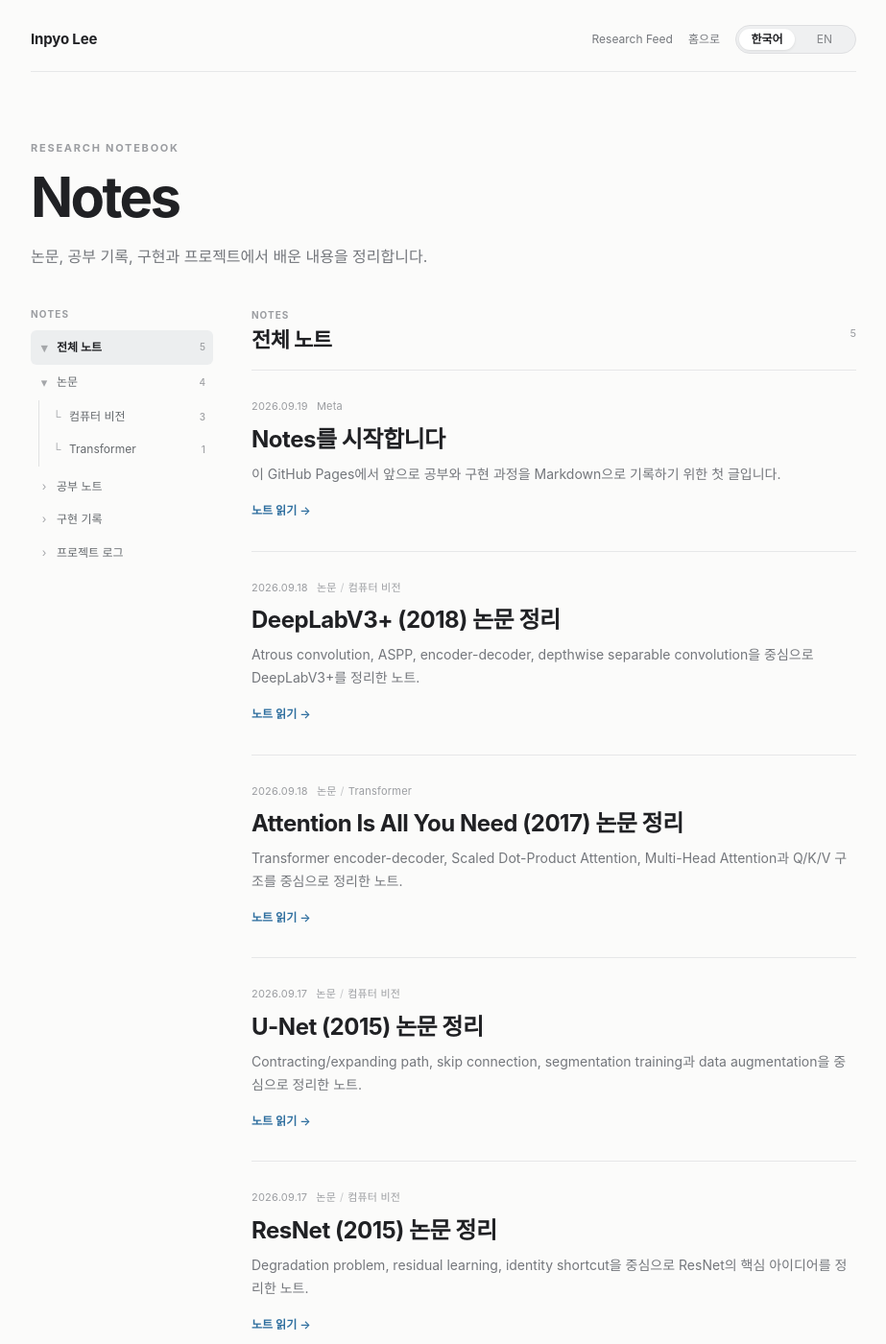
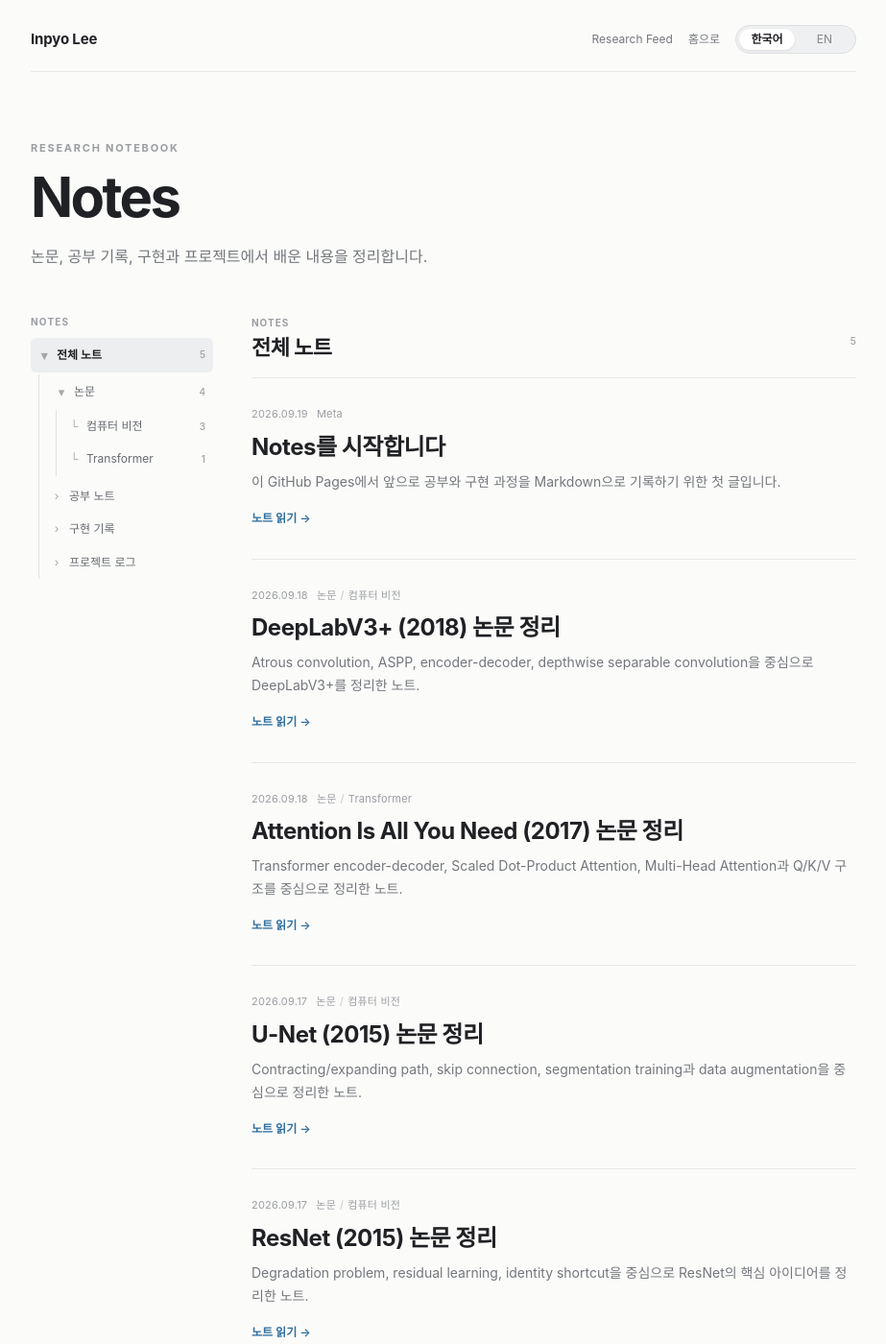
Before and after one commit to nayana224/nayana224.github.io, a Jekyll site: the page built from notes/index.html, in a window 1280 px wide and 1400 px high. Shown: the whole window at 96% size, without its empty margins (178-1101 px from the left). Built offline with Jekyll 4.4.1, drawn with Linux system fonts in a browser that asks for light colours.

Commit message:
style: add root folder and research feed layouts

```diff
--- a/stylesheets/notes.css
+++ b/stylesheets/notes.css
@@ -785,3 +785,49 @@
     width:118px;
   }
 }
+
+
+/* Notes root folder hierarchy */
+.notes-only-workspace {
+  margin-top:8px;
+}
+
+.root-folder-children {
+  margin:2px 0 4px 8px;
+  padding-left:9px;
+  border-left:1px solid #e1e2e3;
+}
+
+.root-folder-children[hidden] {
+  display:none;
+}
+
+.root-child {
+  padding-left:3px;
+}
+
+.nested-folder {
+  margin-bottom:2px;
+}
+
+.feed-hero {
+  padding-bottom:46px;
+}
+
+.feed-workspace {
+  margin-top:8px;
+}
+
+@media(max-width:720px) {
+  .root-folder-children {
+    display:flex;
+    gap:4px;
+    margin:0;
+    padding:0;
+    border-left:0;
+  }
+
+  .root-folder-children[hidden] {
+    display:none;
+  }
+}
```
